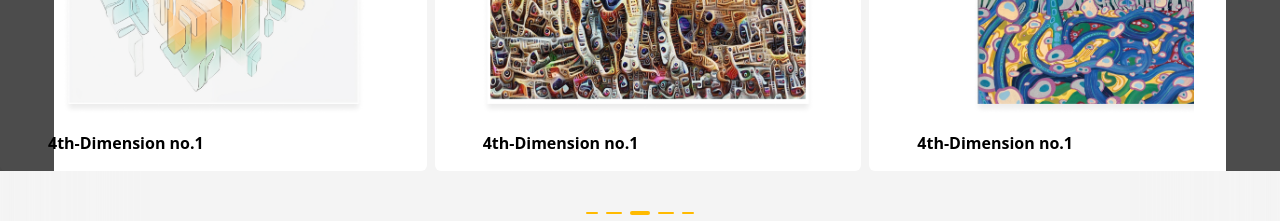
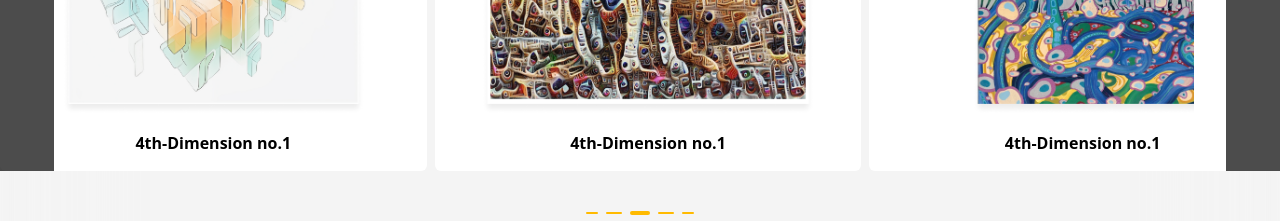
Before and after one commit to FADHILI-Josue/artist_portfolio, a React (Vite) app: page / in a window 1280 px wide. Shown: the part 1640-1861 px from the top of the page. Built offline with nearby package versions, Linux system fonts and the light colour scheme; a web font is replaced by a local one.

Commit message:
fix: about page

```diff
--- a/src/components/Carousel.tsx
+++ b/src/components/Carousel.tsx
@@ -66,7 +66,7 @@ const Carousel: FC<CarouselProps> = () => {
                     images?.map((_, i) =>
                         <div key={i} className='hover:scale-110 bg-white rounded-md w-1/3 shrink-0 transition-all duration-500 h-full' style={{ transform: `translateX(-${currentIndex * 100}%)` }}>
                             <div className="h-[50vw] lg:h-[25rem] w-full overflow-hidden"><img draggable="false" key={i} src={images[i]} alt="arts" className='w-full h-full object-contain' /></div>
-                            <p className=" font-thin px-2 text-xs sm:px-12 w-full sm:text-sm md:text-base text-black my-4 sm:font-medium md:font-semibold">
+                            <p className=" font-thin text-center text-xs w-full sm:text-sm md:text-base text-black my-4 sm:font-medium md:font-semibold">
                                 4th-Dimension no.1
                             </p>
                         </div>
--- a/src/pages/AboutPage.tsx
+++ b/src/pages/AboutPage.tsx
@@ -6,6 +6,7 @@ import { RiDoubleQuotesR } from "react-icons/ri";
 import { useNavigate } from "react-router-dom";
 import { MdWbSunny } from 'react-icons/md';
 import { useData } from '../providers/Providers';
+import MaxWidthWrapper from '../components/MaxWidthWrapper';
 
 
 const AboutPage = () => {
@@ -28,10 +29,12 @@ const AboutPage = () => {
                 <img src={bgsec1} alt="home left" className=' h-1/2 sm:h-2/3' />
             </div>
             <div className="w-full relative z-10 h-full">
-                <div className='mx-auto w-full sm:max-w-screen-2xl px-4 md:px-20 text-black dark:text-white'>
+                <MaxWidthWrapper>
                     <div className="w-full hidden md:block">
                         <Navbar />
                     </div>
+                </MaxWidthWrapper>
+                <div className='mx-auto w-full sm:max-w-screen-2xl px-4 md:px-20 text-black dark:text-white'>
                     <div className="w-full flex md:hidden my-10 justify-between items-center">
                         <button className='text-light-gold hover:scale-110 transition-all duration-300' onClick={() => navigate(-1)}>&larr; Back</button>
                         <button className='flex bg-stone-300/40 h-8 w-8 items-center justify-center rounded-full' onClick={() => toggleMode()}><MdWbSunny size={20} className='text-black dark:text-white hover:scale-110 transition-all duration-200' /></button>
```
